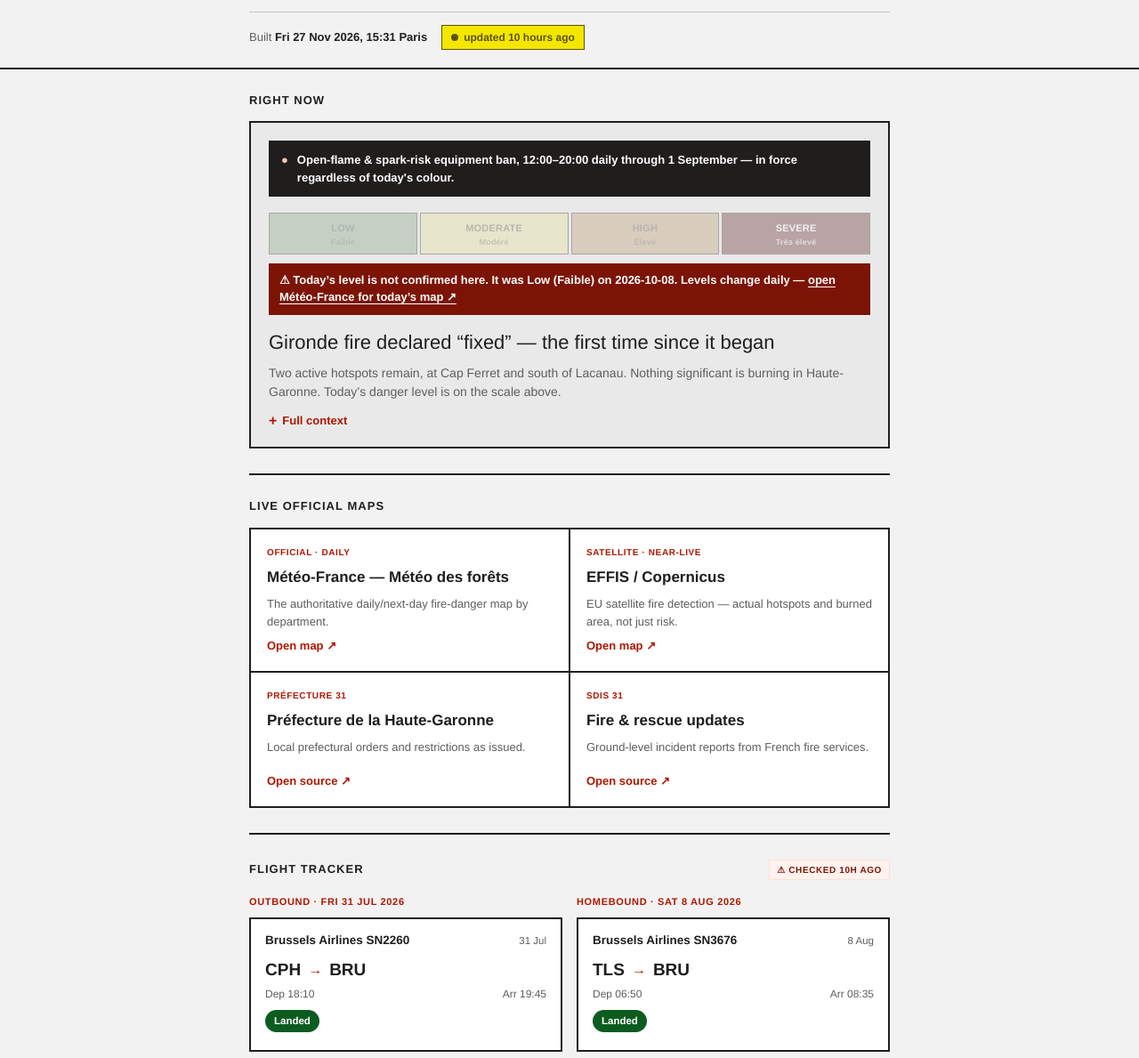
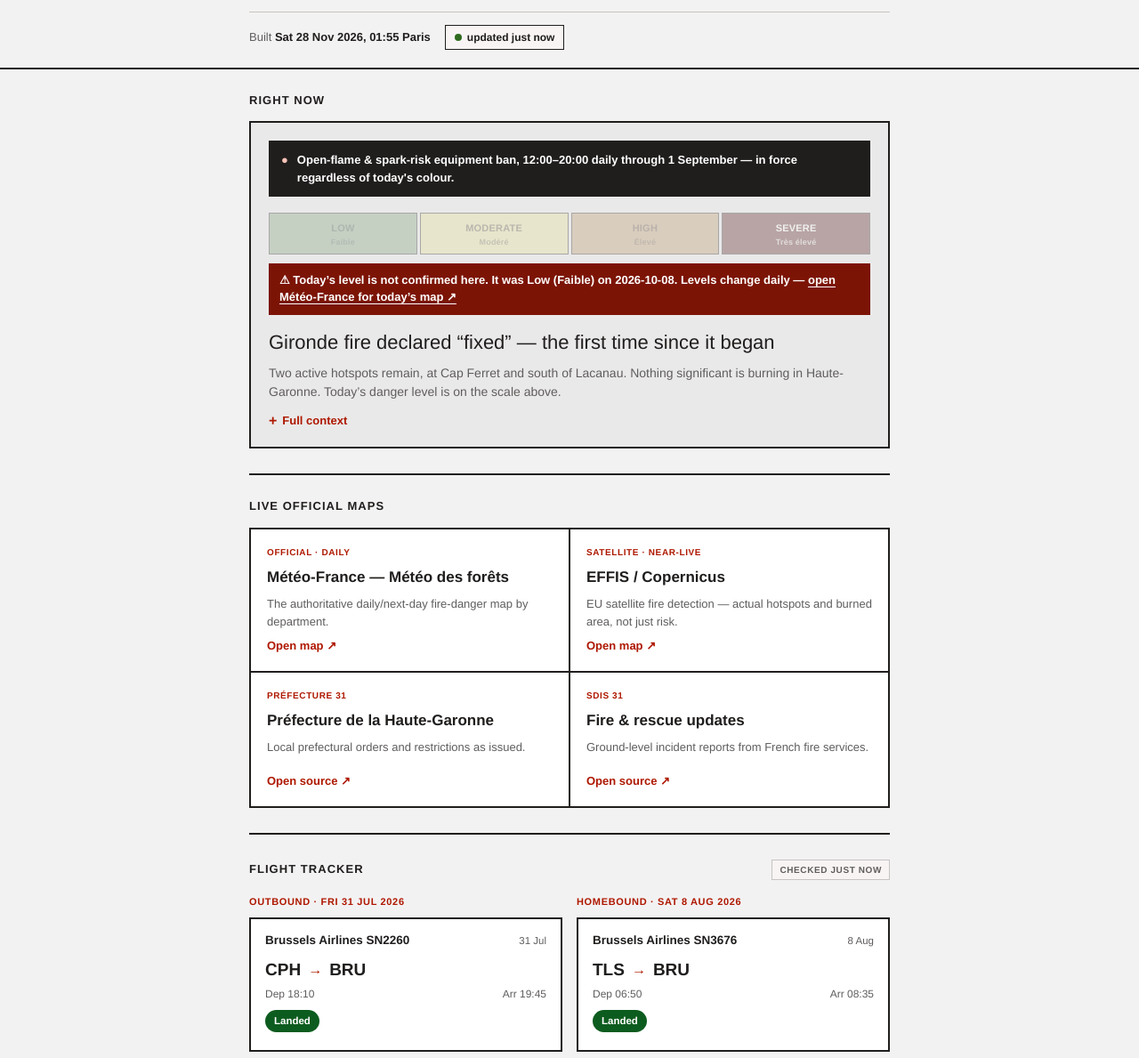
Before and after one commit to RasmusRubin/toulouse-fire-tracker, a plain HTML site: page index.html in a window 1280 px wide. Shown: the part 101-1290 px from the top of the page at 89% size. Drawn offline with Linux system fonts and the light colour scheme.

Commit message:
Update: 2026-11-27 23:55 UTC

```diff
--- a/index.html
+++ b/index.html
@@ -299,7 +299,7 @@
     <span class="eyebrow">Fire Watch · Occitanie / Haute-Garonne</span>
     <h1 class="title">Toulouse Wildfire Tracker</h1>
     <div class="tripbar">
-      <span>Built <span class="stamp" id="build-stamp" data-built="2026-11-27T15:31:38.355962+02:00"><!--STAMP_START-->Fri 27 Nov 2026, 15:31 Paris<!--STAMP_END--></span></span>
+      <span>Built <span class="stamp" id="build-stamp" data-built="2026-11-28T01:55:16.098293+02:00"><!--STAMP_START-->Sat 28 Nov 2026, 01:55 Paris<!--STAMP_END--></span></span>
       <span class="chip fresh" id="age"><span class="dot"></span>updated just now</span>
     </div>
   </div>
@@ -377,7 +377,7 @@
   <section aria-labelledby="flights-h">
     <div class="section-head">
       <h2 class="section-title" id="flights-h">Flight Tracker</h2>
-      <span class="section-tag tag-auto" id="flight-age" data-flight-built="2026-11-27T15:31:38.355962+02:00">Not yet checked</span>
+      <span class="section-tag tag-auto" id="flight-age" data-flight-built="2026-11-28T01:55:16.098293+02:00">Not yet checked</span>
     </div>
     <div class="flight-groups">
       <div class="flight-col">
```
